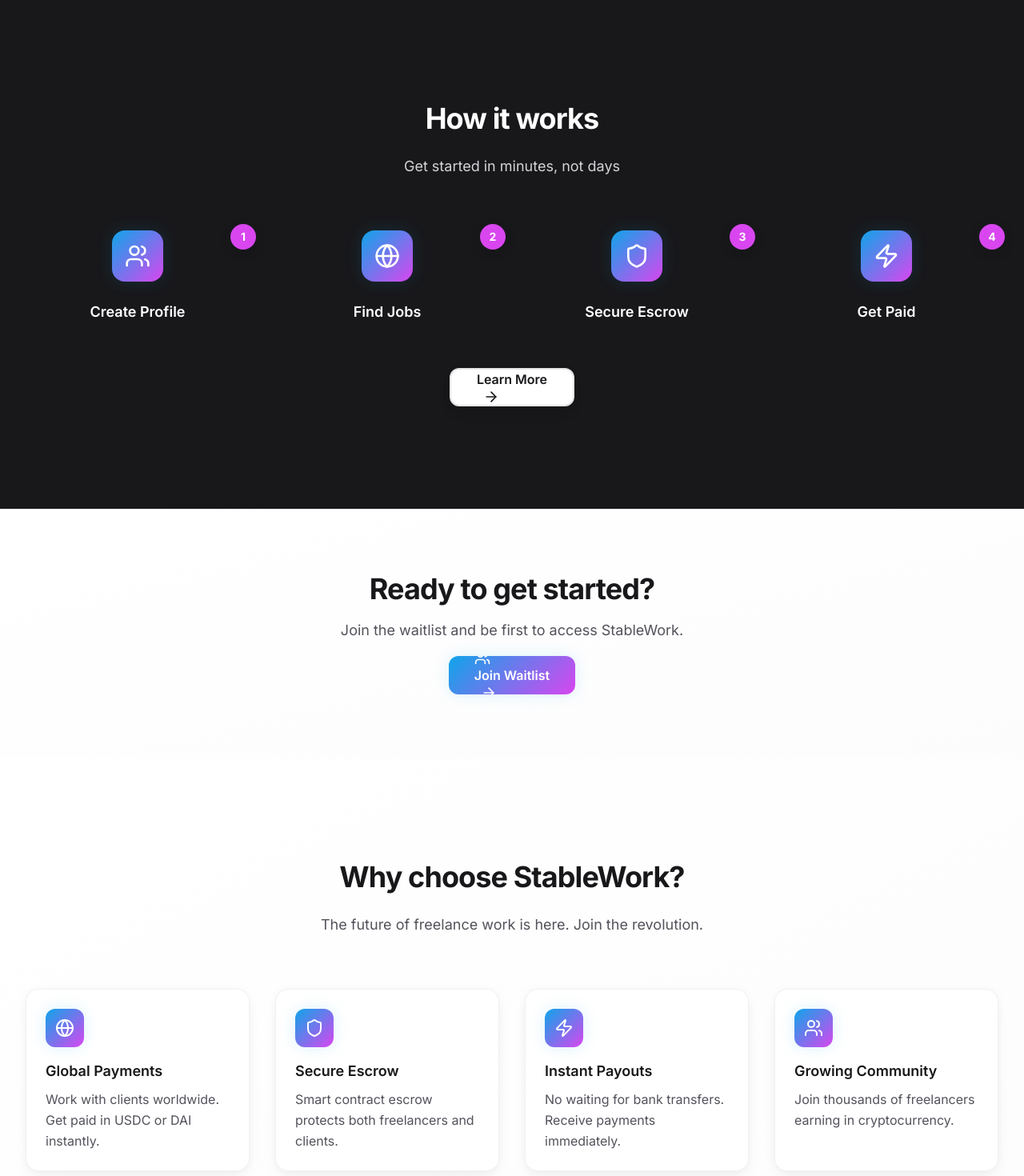
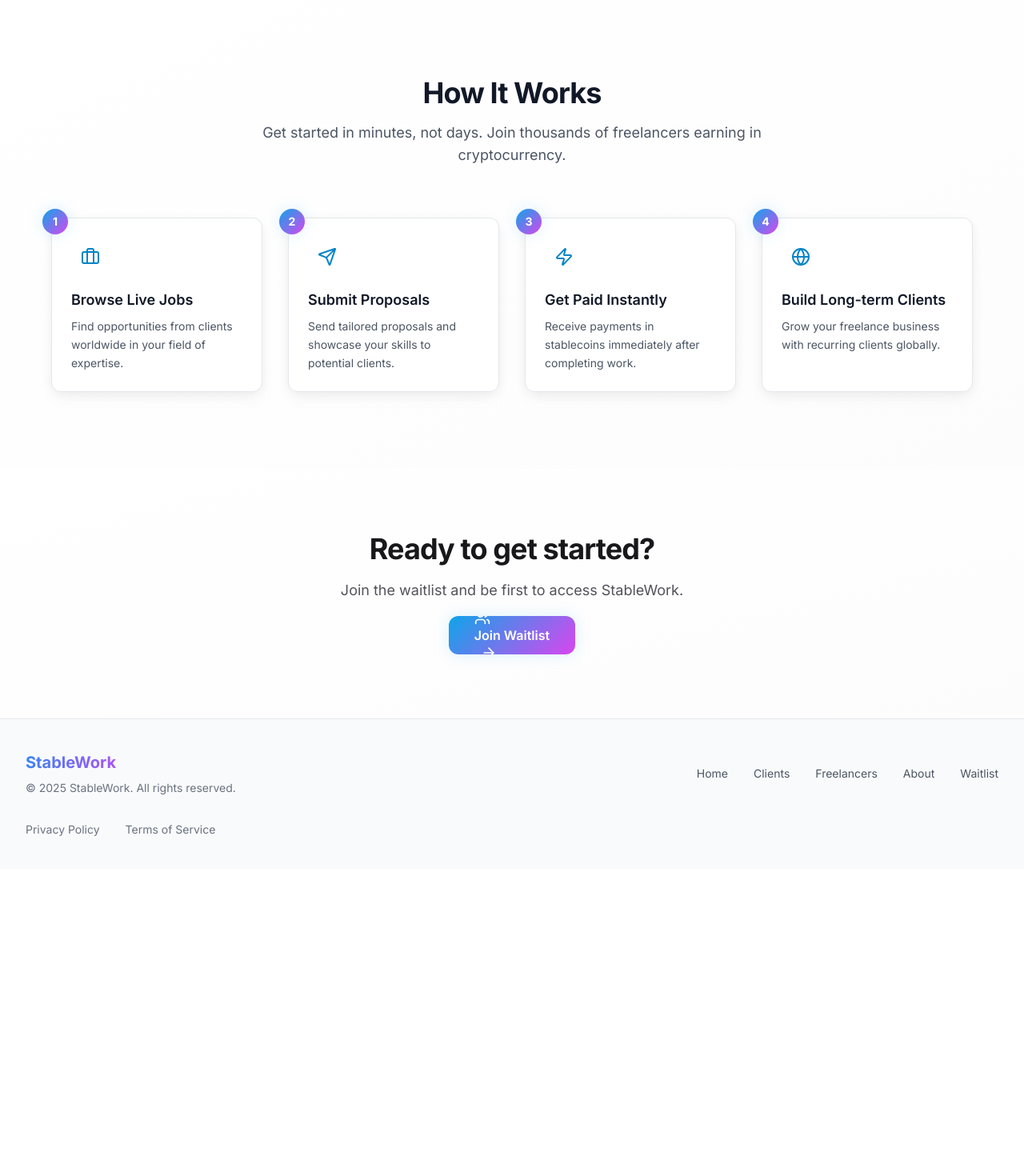
Before and after one commit to LucidaBTC/Repository-name-StableWork-Landing, a Next.js app: page / in a window 1280 px wide. Shown: the part 1800-3270 px from the top of the page at 80% size. After the commit the page ends 2887 px from the top, so only its background shows below. Built offline with nearby package versions, Linux system fonts and the light colour scheme.

Commit message:
feat: how it works section with icons + animation

```diff
--- a/app/page.tsx
+++ b/app/page.tsx
@@ -6,6 +6,7 @@
 import { StickyCTA } from "@/components/common/StickyCTA";
 import { GlobeBackground } from "@/components/common/GlobeBackground";
 import { CTASection } from "@/components/common/CTASection";
+import { HowItWorks } from "@/components/common/HowItWorks";
 import { PerformanceInit } from "./performance-init";
 import {
   Globe,
@@ -295,127 +296,10 @@
             </Container>
           </section>
 
-          {/* How It Works Preview */}
-          <section
-            className="py-20 sm:py-32 bg-secondary-900"
-            aria-labelledby="how-it-works-heading"
-          >
-            <Container>
-              <div className="mx-auto max-w-2xl text-center mb-16 animate-fade-in-up">
-                <h2
-                  id="how-it-works-heading"
-                  className="text-3xl font-bold tracking-tight text-white sm:text-4xl"
-                >
-                  How it works
-                </h2>
-                <p className="mt-6 text-lg leading-8 text-secondary-300">
-                  Get started in minutes, not days
-                </p>
-              </div>
+          {/* How It Works Section */}
+          <HowItWorks />
 
-              <div className="grid grid-cols-1 md:grid-cols-4 gap-8" role="list">
-                {[
-                  {
-                    step: "1",
-                    title: "Create Profile",
-                    icon: Users,
-                    description: "Set up your freelancer profile with skills and portfolio",
-                  },
-                  {
-                    step: "2",
-                    title: "Find Jobs",
-                    icon: Globe,
-                    description: "Browse and apply to jobs from clients worldwide",
-                  },
-                  {
-                    step: "3",
-                    title: "Secure Escrow",
-                    icon: Shield,
-                    description: "Work with confidence using smart contract protection",
-                  },
-                  {
-                    step: "4",
-                    title: "Get Paid",
-                    icon: Zap,
-                    description: "Receive instant payments in stablecoins",
-                  },
-                ].map((item, index) => (
-                  <div
-                    key={item.step}
-                    className="text-center group animate-fade-in-up"
-                    style={{ animationDelay: `${index * 200}ms` }}
-                    role="listitem"
-                  >
-                    <div className="relative mb-6">
-                      <div className="w-16 h-16 bg-primary-gradient rounded-2xl flex items-center justify-center mx-auto shadow-glow group-hover:shadow-glow-purple transition-all duration-300">
-                        <item.icon className="w-8 h-8 text-white" aria-hidden="true" />
-                      </div>
-                      <div className="absolute -top-2 -right-2 w-8 h-8 bg-accent-500 text-white rounded-full flex items-center justify-center text-sm font-bold shadow-medium">
-                        {item.step}
-                      </div>
-                    </div>
-                    <h3 className="text-lg font-semibold text-white mb-2">
-                      {item.title}
-                    </h3>
-                    <p className="sr-only">{item.description}</p>
-                  </div>
-                ))}
-              </div>
-
-              <div className="text-center mt-12 animate-fade-in-up" style={{ animationDelay: "0.8s" }}>
-                <Button variant="secondary" size="lg">
-                  Learn More
-                  <ArrowRight className="w-5 h-5 ml-2" aria-hidden="true" />
-                </Button>
-              </div>
-            </Container>
-          </section>
-
-          {/* First CTA Section */}
-          <CTASection />
-
-          {/* Features Section */}
-          <section
-            className="py-20 sm:py-32 bg-gradient-to-br from-white to-secondary-50/50"
-            aria-labelledby="features-heading"
-          >
-            <Container>
-              <div className="mx-auto max-w-2xl text-center mb-16 animate-fade-in-up">
-                <h2
-                  id="features-heading"
-                  className="text-3xl font-bold tracking-tight text-secondary-900 sm:text-4xl"
-                >
-                  Why choose StableWork?
-                </h2>
-                <p className="mt-6 text-lg leading-8 text-secondary-600">
-                  The future of freelance work is here. Join the revolution.
-                </p>
-              </div>
-
-              <div className="grid grid-cols-1 md:grid-cols-2 lg:grid-cols-4 gap-8" role="list">
-                {features.map((feature, index) => (
-                  <article
-                    key={feature.title}
-                    className="group relative bg-white/80 backdrop-blur-sm rounded-2xl p-6 shadow-soft hover:shadow-medium transition-all duration-300 border border-secondary-200/50 hover:border-primary-200 hover:-translate-y-2 animate-fade-in-up"
-                    style={{ animationDelay: `${index * 100}ms` }}
-                    role="listitem"
-                  >
-                    <div className="w-12 h-12 bg-primary-gradient rounded-xl flex items-center justify-center mb-4 shadow-glow group-hover:shadow-glow-purple transition-all duration-300">
-                      <feature.icon className="w-6 h-6 text-white" aria-hidden="true" />
-                    </div>
-                    <h3 className="text-lg font-semibold text-secondary-900 mb-2">
-                      {feature.title}
-                    </h3>
-                    <p className="text-secondary-600 leading-relaxed">
-                      {feature.description}
-                    </p>
-                  </article>
-                ))}
-              </div>
-            </Container>
-          </section>
-
-          {/* Second CTA Section */}
+          {/* CTA Section */}
           <CTASection />
         </main>
 
--- /dev/null
+++ b/components/common/HowItWorks.tsx
@@ -0,0 +1,79 @@
+"use client";
+
+import { Container } from "@/components/common/Container";
+import { Briefcase, Send, Zap, Globe } from "lucide-react";
+
+const steps = [
+  {
+    icon: Briefcase,
+    title: "Browse Live Jobs",
+    description: "Find opportunities from clients worldwide in your field of expertise.",
+    delay: "0ms",
+  },
+  {
+    icon: Send,
+    title: "Submit Proposals",
+    description: "Send tailored proposals and showcase your skills to potential clients.",
+    delay: "100ms",
+  },
+  {
+    icon: Zap,
+    title: "Get Paid Instantly",
+    description: "Receive payments in stablecoins immediately after completing work.",
+    delay: "200ms",
+  },
+  {
+    icon: Globe,
+    title: "Build Long-term Clients",
+    description: "Grow your freelance business with recurring clients globally.",
+    delay: "300ms",
+  },
+];
+
+export function HowItWorks() {
+  return (
+    <section className="py-24 bg-gradient-to-br from-white to-secondary-50/50" aria-labelledby="how-it-works-heading">
+      <Container>
+        <div className="max-w-2xl mx-auto text-center mb-16 animate-fade-in-up">
+          <h2 id="how-it-works-heading" className="text-3xl font-bold tracking-tight text-gray-900 sm:text-4xl mb-4">
+            How It Works
+          </h2>
+          <p className="text-lg text-gray-600">
+            Get started in minutes, not days. Join thousands of freelancers earning in cryptocurrency.
+          </p>
+        </div>
+
+        <div className="grid grid-cols-1 sm:grid-cols-2 lg:grid-cols-4 gap-8 max-w-6xl mx-auto">
+          {steps.map((step, index) => (
+            <div
+              key={step.title}
+              className="group relative bg-white dark:bg-gray-900 rounded-xl p-6 shadow-soft hover:shadow-medium transition-all duration-300 border border-gray-200 dark:border-gray-800 hover:border-primary-200 dark:hover:border-primary-800 hover:-translate-y-1 animate-fade-in-up"
+              style={{ animationDelay: step.delay }}
+            >
+              {/* Step Number */}
+              <div className="absolute -top-3 -left-3 w-8 h-8 bg-primary-gradient rounded-full flex items-center justify-center text-white text-sm font-bold shadow-glow">
+                {index + 1}
+              </div>
+
+              {/* Icon */}
+              <div className="w-12 h-12 bg-primary-gradient/10 dark:bg-primary-gradient/20 rounded-xl flex items-center justify-center mb-4 group-hover:scale-110 transition-transform duration-300">
+                <step.icon className="w-6 h-6 text-primary-600 dark:text-primary-400" aria-hidden="true" />
+              </div>
+
+              {/* Content */}
+              <h3 className="text-lg font-semibold text-gray-900 dark:text-white mb-2">
+                {step.title}
+              </h3>
+              <p className="text-gray-600 dark:text-gray-400 text-sm leading-relaxed">
+                {step.description}
+              </p>
+
+              {/* Hover Effect */}
+              <div className="absolute inset-0 rounded-xl bg-primary-gradient opacity-0 group-hover:opacity-5 transition-opacity duration-300" />
+            </div>
+          ))}
+        </div>
+      </Container>
+    </section>
+  );
+}
```
